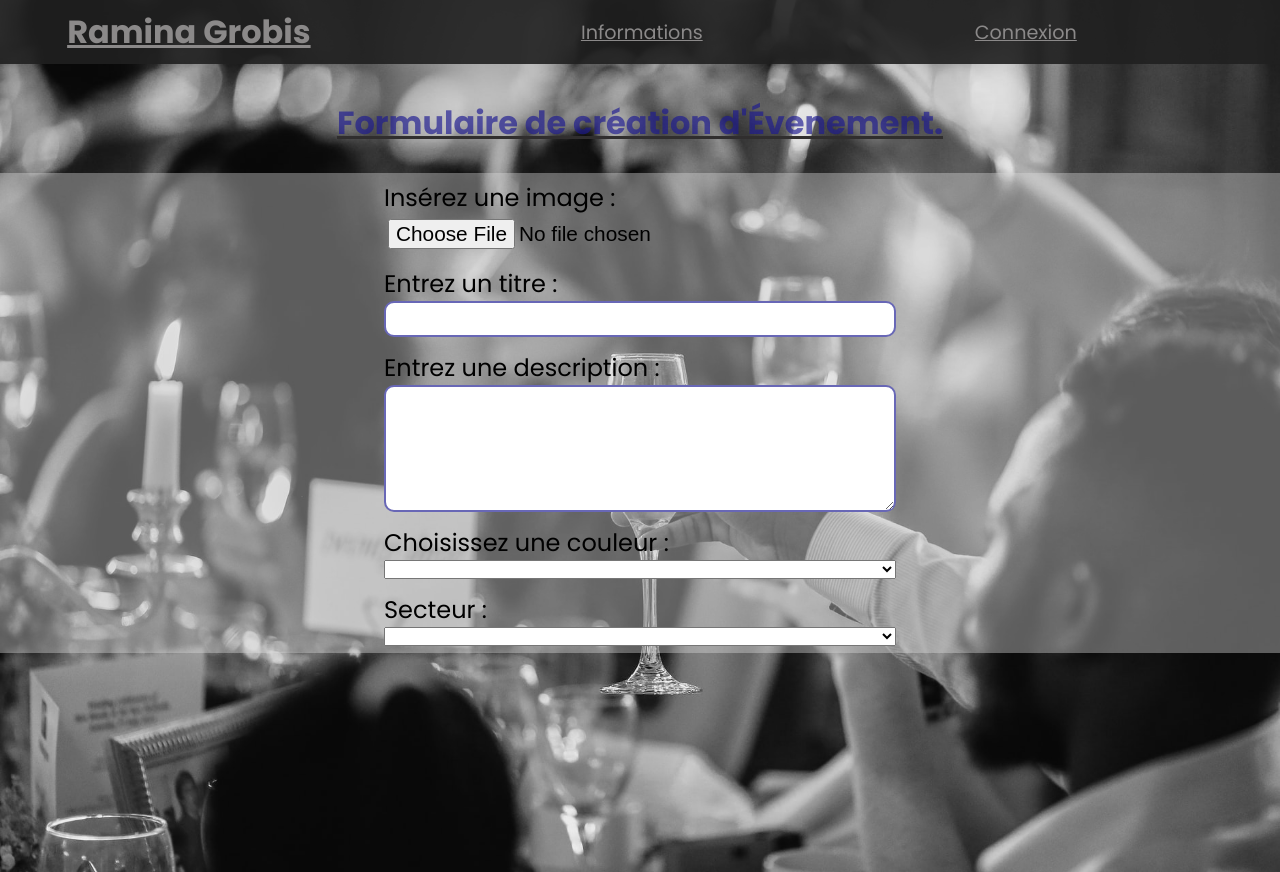
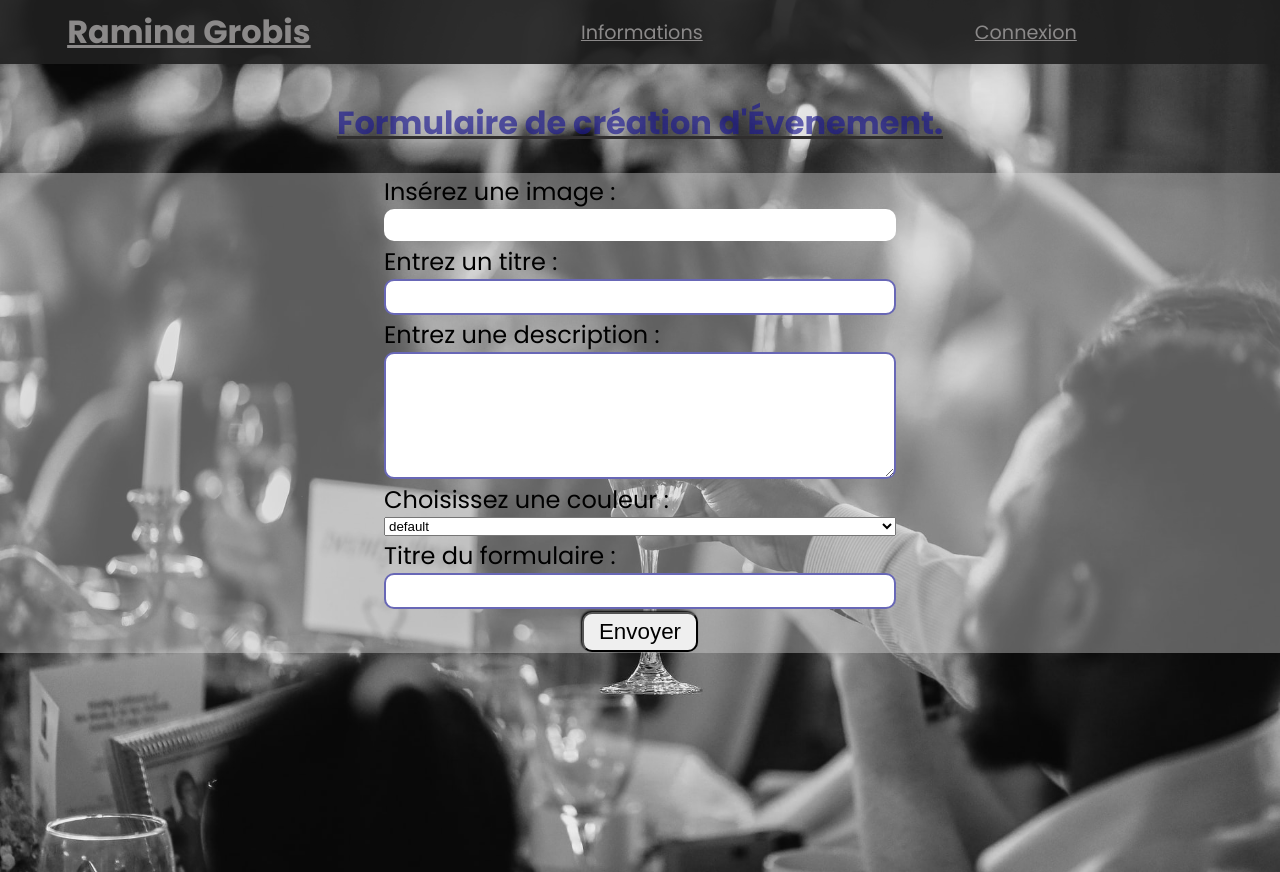
Before and after one commit to Ashriga/RaminaGrobis, a PHP site: page /form-admin-creation-form.php in a window 1280 px wide. Run offline with PHP 8.4, Linux system fonts and the light colour scheme; lists and menus that the app fills with data are empty; some libraries are stand-ins or nearby versions.

Commit message:
fixing pdo request

```diff
--- a/raminagrobis/parts_site/form-admin-creation-form.php
+++ b/raminagrobis/parts_site/form-admin-creation-form.php
@@ -13,11 +13,11 @@ include "header.php";
 <!-- Modifier le form pour que ce soit u qui crée un event. -->
 
 <h2 class="title-creation-form">Formulaire de création d'Évenement.</h2>
-<form class="formulaire-creation" action="#" method="post">
+<form class="formulaire-creation" action="actions/insertEventconfig.php" method="post">
 
     <div class="div-input-label">
-        <label for="image">Insérez une image :</label>
-        <input type="file" name="image" id="image">
+        <label for="img">Insérez une image :</label>
+        <input type="text" name="img" id="img">
     </div>
 
     <div class="div-input-label">
@@ -26,21 +26,34 @@ include "header.php";
     </div>
 
     <div class="div-input-label">
-        <label for="desc">Entrez une description :</label>
-        <textarea name="desc" id="desc" rows="5" cols="33">  </textarea>
+        <label for="description">Entrez une description :</label>
+        <textarea name="description" id="description" rows="5" cols="33">  </textarea>
     </div>
 
     <div class="div-input-label">
-        <label for="colors">Choisissez une couleur :</label>
-        <select name="colors" id="colors"></select>
+        <label for="color">Choisissez une couleur :</label>
+        <select name="color" id="color">
+            <option value=0>default</option>
+            <option value=1>yellow</option>
+            <option value=2>green</option>
+            <option value=3>red</option>
+            <option value=4>blue</option>
+        </select>
     </div>
 
+<!--    <div class="div-input-label">-->
+<!--        <label for="activity_sector">Secteur : </label>-->
+<!--        <select name="activity_sector" id="activity_sector">-->
+<!--        Faire une boucle php forEach pour les options de secteur. -->
+<!--            <option value=0>default</option>-->
+<!--        </select>-->
+<!--    </div>-->
     <div class="div-input-label">
-        <label for="secteur">Secteur : </label>
-        <select name="secteur" id="secteur">
+        <label for="form_title">Titre du formulaire : </label>
+        <input type="text"name="form_title" id="form_title">
         <!-- Faire une boucle php forEach pour les options de secteur. -->
-        </select>
     </div>
+    <input type="submit" value="Envoyer" class="btn-submit">
 
 
 </form>
```
Also changed, not shown: raminagrobis/parts_site/actions/insertEventconfig.php (+9 -2 lines), raminagrobis/parts_site/actions/insertSubscription.php (+41 -36 lines), raminagrobis/parts_site/form-event.php (+4 -4 lines), 1 other file.
